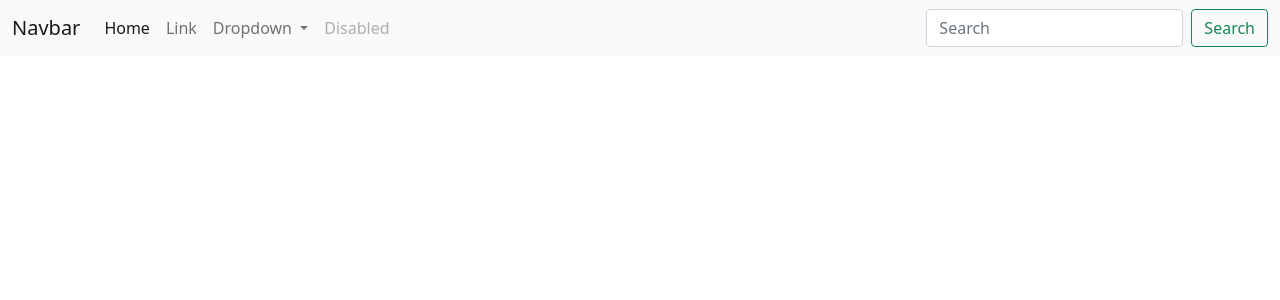
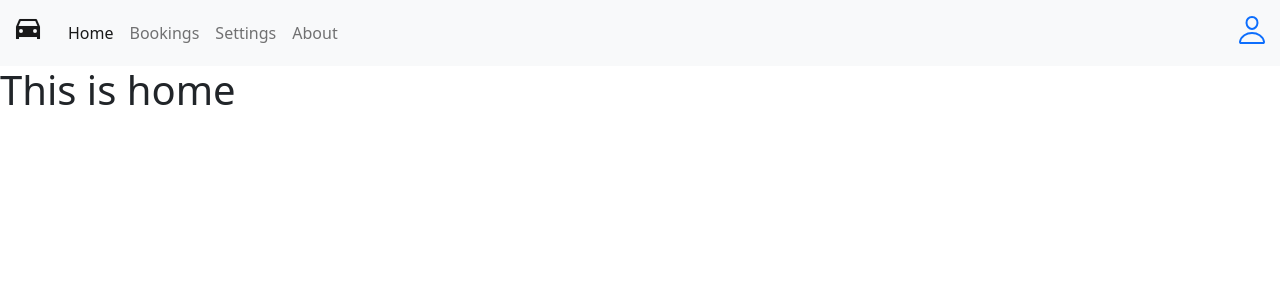
Before and after one commit to kangkan1/flask-demo, a Flask app: page / in a window 1280 px wide. Shown: the top 300 px of the page. Run offline with Flask 2, Linux system fonts and the light colour scheme; parts of the project's set-up code (start-up, migrations or seed data) failed here and were passed over; some libraries are stand-ins or nearby versions.

Commit message:
New screens added

```diff
--- a/app.py
+++ b/app.py
@@ -1,6 +1,8 @@
 from flask import Flask, render_template
 
 app = Flask(__name__)
+app.config['DEBUG'] = True
+app.config["TEMPLATES_AUTO_RELOAD"] = True
 
 
 @app.route('/')
@@ -8,10 +10,19 @@ def hello():
     return render_template("index.html")
 
 
+@app.route('/bookings/')
+def bookings():
+    return render_template("bookings.html")
+
+
 @app.route('/about/')
 def about():
-    return "<h3>This is a Flask web application.</h3>"
+    return render_template("about.html")
 
+
+@app.route('/settings/')
+def settings():
+    return render_template("settings.html")
 
 if __name__ == "__main__":
 	hello()
--- a/templates/index.html
+++ b/templates/index.html
@@ -8,15 +8,19 @@
     <!-- Bootstrap CSS -->
     <link href="https://cdn.jsdelivr.net/npm/bootstrap@5.1.3/dist/css/bootstrap.min.css" rel="stylesheet" integrity="sha384-1BmE4kWBq78iYhFldvKuhfTAU6auU8tT94WrHftjDbrCEXSU1oBoqyl2QvZ6jIW3" crossorigin="anonymous">
 
-    <title>Hello, world!</title>
+    <title>Kangkan-Home</title>
   </head>
     <script src="https://cdn.jsdelivr.net/npm/@popperjs/core@2.10.2/dist/umd/popper.min.js" integrity="sha384-7+zCNj/IqJ95wo16oMtfsKbZ9ccEh31eOz1HGyDuCQ6wgnyJNSYdrPa03rtR1zdB" crossorigin="anonymous"></script>
-    <script src="https://cdn.jsdelivr.net/npm/bootstrap@5.1.3/dist/js/bootstrap.min.js" integrity="sha384-QJHtvGhmr9XOIpI6YVutG+2QOK9T+ZnN4kzFN1RtK3zEFEIsxhlmWl5/YESvpZ13" crossorigin="anonymous"></script>
+    <script src="https://cdn.jsdelivr.net/npm/bootstrap@5.1.2/dist/js/bootstrap.min.js" integrity="sha384-PsUw7Xwds7x08Ew3exXhqzbhuEYmA2xnwc8BuD6SEr+UmEHlX8/MCltYEodzWA4u" crossorigin="anonymous"></script>
+    <script type="module" src="https://unpkg.com/ionicons@5.5.2/dist/ionicons/ionicons.esm.js"></script>
+    <script nomodule src="https://unpkg.com/ionicons@5.5.2/dist/ionicons/ionicons.js"></script>
   <body>
     <div>
       <nav class="navbar navbar-expand-lg navbar-light bg-light">
         <div class="container-fluid">
-            <a class="navbar-brand" href="#">Navbar</a>
+          <a class="navbar-brand" href="#">
+            <ion-icon name="car-sharp" size="large"></ion-icon>
+          </a>
           <button class="navbar-toggler" type="button" data-bs-toggle="collapse" data-bs-target="#navbarSupportedContent" aria-controls="navbarSupportedContent" aria-expanded="false" aria-label="Toggle navigation">
             <span class="navbar-toggler-icon"></span>
           </button>
@@ -26,30 +30,32 @@
                 <a class="nav-link active" aria-current="page" href="#">Home</a>
               </li>
               <li class="nav-item">
-                  <a class="nav-link" href="#">Link</a>
-                </li>
-                <li class="nav-item dropdown">
-                  <a class="nav-link dropdown-toggle" href="#" id="navbarDropdown" role="button" data-bs-toggle="dropdown" aria-expanded="false">
-                    Dropdown
-                  </a>
-                  <ul class="dropdown-menu" aria-labelledby="navbarDropdown">
-                    <li><a class="dropdown-item" href="#">Action</a></li>
-                    <li><a class="dropdown-item" href="#">Another action</a></li>
-                    <li><hr class="dropdown-divider"></li>
-                    <li><a class="dropdown-item" href="#">Something else here</a></li>
-                  </ul>
+                <a class="nav-link" href="/bookings/">Bookings</a>
               </li>
               <li class="nav-item">
-                  <a class="nav-link disabled">Disabled</a>
+                <a class="nav-link" href="/settings/">Settings</a>
               </li>
+              <li class="nav-item">
+                <a class="nav-link" href="/about/">About</a>
+              </li>
+
             </ul>
-              <form class="d-flex">
-                <input class="form-control me-2" type="search" placeholder="Search" aria-label="Search">
-                <button class="btn btn-outline-success" type="submit">Search</button>
-              </form>
+            <div class="dropdown">
+              <a  href="#" role="button" id="dropdownMenuLink" data-bs-toggle="dropdown">
+                <ion-icon name="person-outline" size = "large"></ion-icon>
+              </a>
+
+              <ul class="dropdown-menu" style="right: 0; left: auto;">
+                <li><a class="dropdown-item" href="#">Sign in</a></li>
+                <li><a class="dropdown-item" href="#">Sign up</a></li>
+              </ul>
+            </div>
           </div>
         </div>
       </nav>
+      <div>
+        <h1>This is home</h1>
+      </div>
     </div>
   </body>
 </html>
```
Also changed, not shown: templates/about.html (added, +58 -0 lines), templates/bookings.html (added, +59 -0 lines), templates/settings.html (added, +58 -0 lines), README.md (added), package-lock.json (added). Lines whose indentation alone changed are shown as unchanged.
